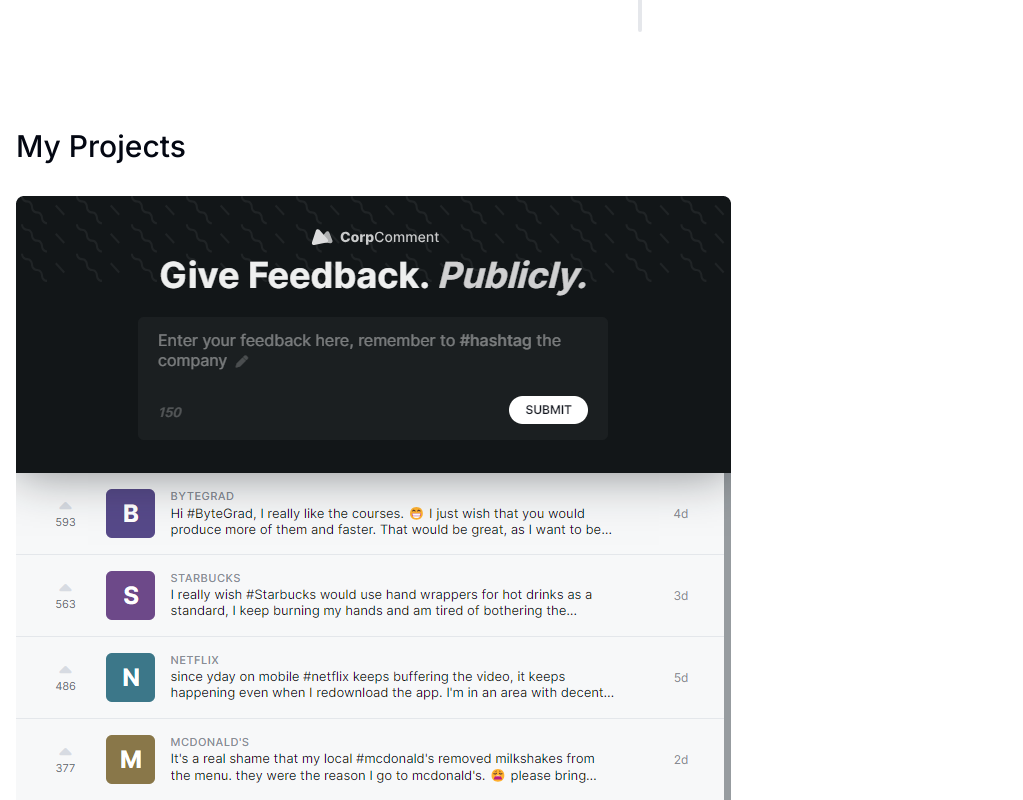
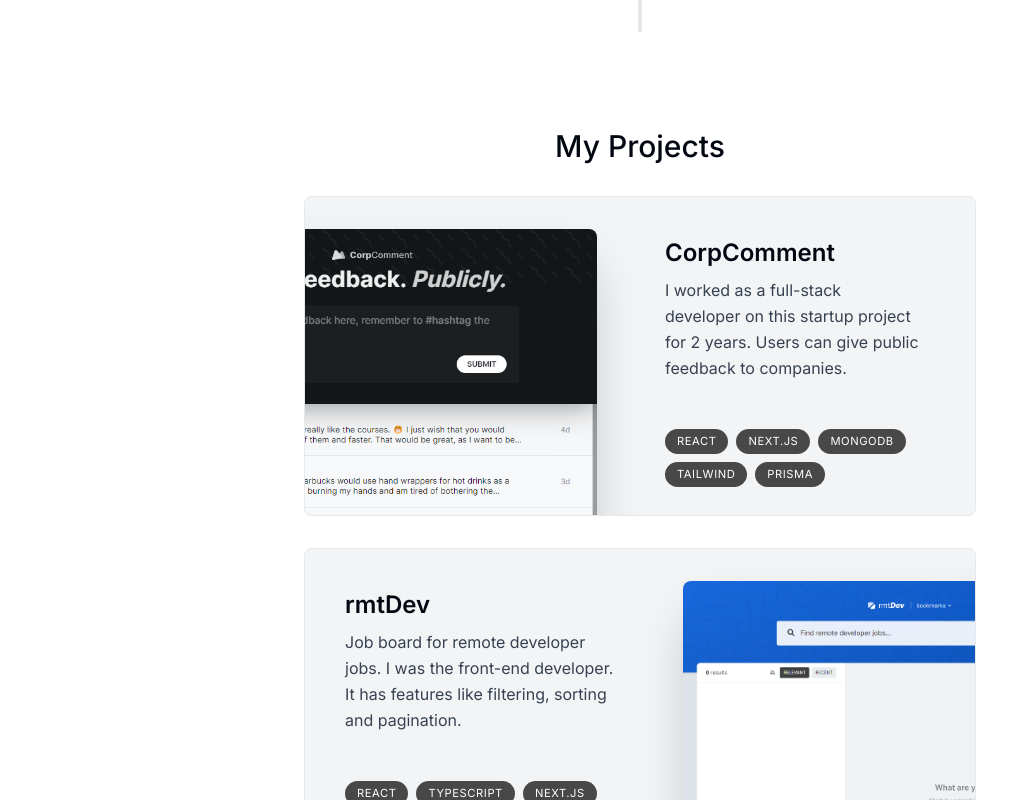
Before and after one commit to JuanManuelIbarlucea/portfolio, a Next.js app: page / in a window 1280 px wide. Shown: the part 1560-2360 px from the top of the page, without its empty margins (0-1023 px from the left). Built offline with nearby package versions, Linux system fonts and the light colour scheme.

Commit message:
Finished projects section

```diff
--- a/app/page.tsx
+++ b/app/page.tsx
@@ -1,7 +1,8 @@
+import About from '@/components/about';
 import Intro from '@/components/intro';
+import Projects from '@/components/projects';
 import SectionDivider from '@/components/section-divider';
-import About from '@/components/about';
-import Projects from '@/components/projects';
+
 export default function Home() {
   return (
     <main className="flex flex-col items-center px-4">
@@ -10,6 +11,8 @@
       <About />
       <SectionDivider />
       <Projects />
+      <SectionDivider />
+
     </main>
   );
 }
--- /dev/null
+++ b/components/project.tsx
@@ -0,0 +1,69 @@
+"use client";
+
+import { motion, useScroll, useTransform } from "framer-motion";
+
+import Image from "next/image";
+import { projectsData } from "@/lib/data";
+import { useRef } from "react";
+
+type ProjectProps = (typeof projectsData)[number];
+
+export default function Project({
+  title,
+  description,
+  tags,
+  imageUrl,
+}: ProjectProps) {
+  const ref = useRef<HTMLDivElement>(null);
+  const { scrollYProgress } = useScroll({
+    target: ref,
+    offset: ["0 1", "1.33 1"],
+  });
+  const scaleProgress = useTransform(scrollYProgress, [0, 1], [0.8, 1]);
+  const opacityProgress = useTransform(scrollYProgress, [0, 1], [0.6, 1]);
+  return (
+    <motion.div
+      ref={ref}
+      style={{
+        scale: scaleProgress,
+        opacity: opacityProgress,
+      }}
+      className="group mb-3 sm:mb-8 last:mb-0"
+    >
+      <section
+        ref={ref}
+        className="group bg-gray-100 max-w-[42rem] rounded-lg border border-black/5 overflow-hidden relative sm:pr-8 sm:h-[20rem]  even:pl-8 hover:bg-gray-200 transition group-even:pl-8"
+      >
+        <div className="pt-4 pb-7 px-5 sm:pl-10 sm:pr-2 sm:pt-10 sm:max-w-[50%] flex flex-col h-full group-even:ml-[18rem]">
+          <h3 className="text-2xl font-semibold">{title}</h3>
+          <h3 className="mt-2 leading-relaxed text-gray-700">{description}</h3>
+          <ul className="flex flex-wrap mt-4 gap-2 sm:mt-auto">
+            {tags.map((tag, index) => (
+              <li
+                className="bg-black/[0.7] px-3 py-1 text-[0.7rem] uppercase tracking-wider text-white rounded-full"
+                key={index}
+              >
+                {tag}
+              </li>
+            ))}
+          </ul>
+        </div>
+
+        <Image
+          src={imageUrl}
+          alt={title}
+          quality={95}
+          className="absolute top-8 -right-40 w-[28.25rem] rounded-t-lg shadow-2xl
+        transition
+        group-even:-right-[initial] group-even:-left-40
+        group-hover:-translate-x-3 group-hover:translate-y-3 group-hover:-rotate-2
+
+        group-even:group-hover:translate-x-3 group-even:group-hover:translate-y-3 group-even:group-hover:rotate-2
+
+        group-hover:scale-[1.04]
+        "
+        />
+      </section>
+    </motion.div>
+  );
+}
--- a/components/projects.tsx
+++ b/components/projects.tsx
@@ -1,16 +1,16 @@
-import Image from 'next/image';
-import React from 'react';
-import SectionHeading from './section-heading';
-import {projectsData} from '@/lib/data'
+import Project from "./project";
+import React from "react";
+import SectionHeading from "./section-heading";
+import { projectsData } from "@/lib/data";
 
 export default function Projects() {
   return (
     <section>
       <SectionHeading>My Projects</SectionHeading>
-      {projectsData.map(project => (
-        <div>
-          <Image src={project.imageUrl} alt={project.description}/>
-        </div>
+      {projectsData.map((project, index) => (
+        <React.Fragment key={index}>
+          <Project {...project} />
+        </React.Fragment>
       ))}
     </section>
   );
--- a/components/section-heading.tsx
+++ b/components/section-heading.tsx
@@ -7,7 +7,7 @@
 export default function SectionHeading({ children }: SectionHeadingProps) {
   return (
     <div>
-      <h2 className="text-3xl font-medium mb-8 capitalize">{children}</h2>
+      <h2 className="text-3xl font-medium mb-8 capitalize text-center">{children}</h2>
     </div>
   );
 }
```
